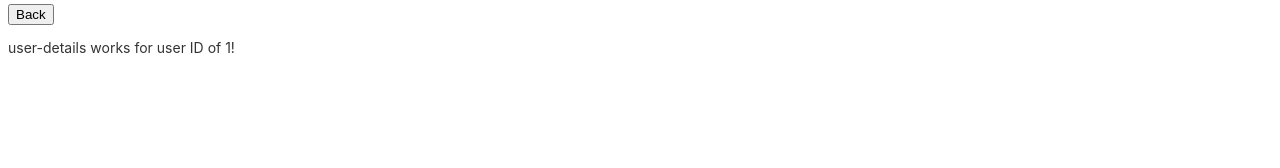
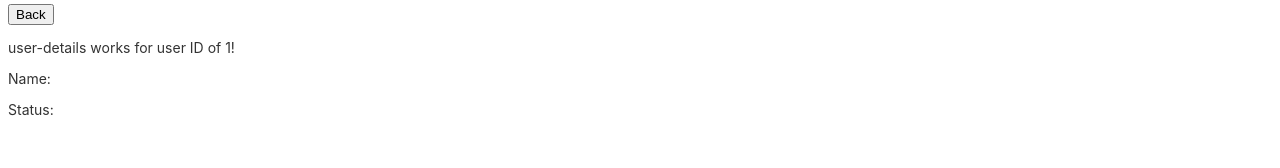
Before and after one commit to MiTek-Kova/AngularTraining, an Angular app in the folder exercises/: page /user-details/1 in a window 1280 px wide. Shown: the part 210-378 px from the top of the page. Built offline with nearby package versions, Linux system fonts and the light colour scheme.

Commit message:
add access to query params

```diff
--- a/exercises/src/app/app-routing.module.ts
+++ b/exercises/src/app/app-routing.module.ts
@@ -7,7 +7,7 @@ import { UserDetailsComponent } from "./components/user-details/user-details.com
 const routes: Routes = [
   { path: 'user-list', component: AdminUserlistComponent },
   { path: 'user-details/:userId', component: UserDetailsComponent },
-  { path: '', pathMatch: 'full', redirectTo: 'user-list'},
+  { path: '', pathMatch: 'full', redirectTo: '/user-list'},
   { path: '**', component: ErrorComponent }
 ]
 
--- a/exercises/src/app/components/admin-userlist/admin-userlist.component.html
+++ b/exercises/src/app/components/admin-userlist/admin-userlist.component.html
@@ -13,7 +13,7 @@ appSelectedUser
 >
   <hr/>
   <div>
-    <b [routerLink]="['/user-details', user.id]">
+    <b [routerLink]="['/user-details', user.id]" [queryParams]="{ name: user.username, status: user.status }">
       Username: {{user.username}}
     </b>
     &nbsp;&nbsp;&nbsp;
--- a/exercises/src/app/components/user-details/user-details.component.html
+++ b/exercises/src/app/components/user-details/user-details.component.html
@@ -2,3 +2,5 @@
   Back
 </button>
 <p>user-details works for user ID of {{this.userId}}!</p>
+<p> Name: {{this.username}} </p>
+<p> Status: {{this.status}} </p>
--- a/exercises/src/app/components/user-details/user-details.component.ts
+++ b/exercises/src/app/components/user-details/user-details.component.ts
@@ -9,12 +9,19 @@ import { ActivatedRoute, Router } from "@angular/router";
 export class UserDetailsComponent implements OnInit {
 
   userId: number;
+  username: string;
+  status: string;
 
   constructor(private activatedRouter: ActivatedRoute, private router: Router) { }
 
   ngOnInit(): void {
     const routeParams = this.activatedRouter.snapshot.paramMap;
     this.userId = Number(routeParams.get('userId'));
+
+    this.activatedRouter.queryParams.subscribe(params => {
+      this.username = params['name'];
+      this.status = params['status'];
+    })
   }
 
   goBackToUserList() {
```
